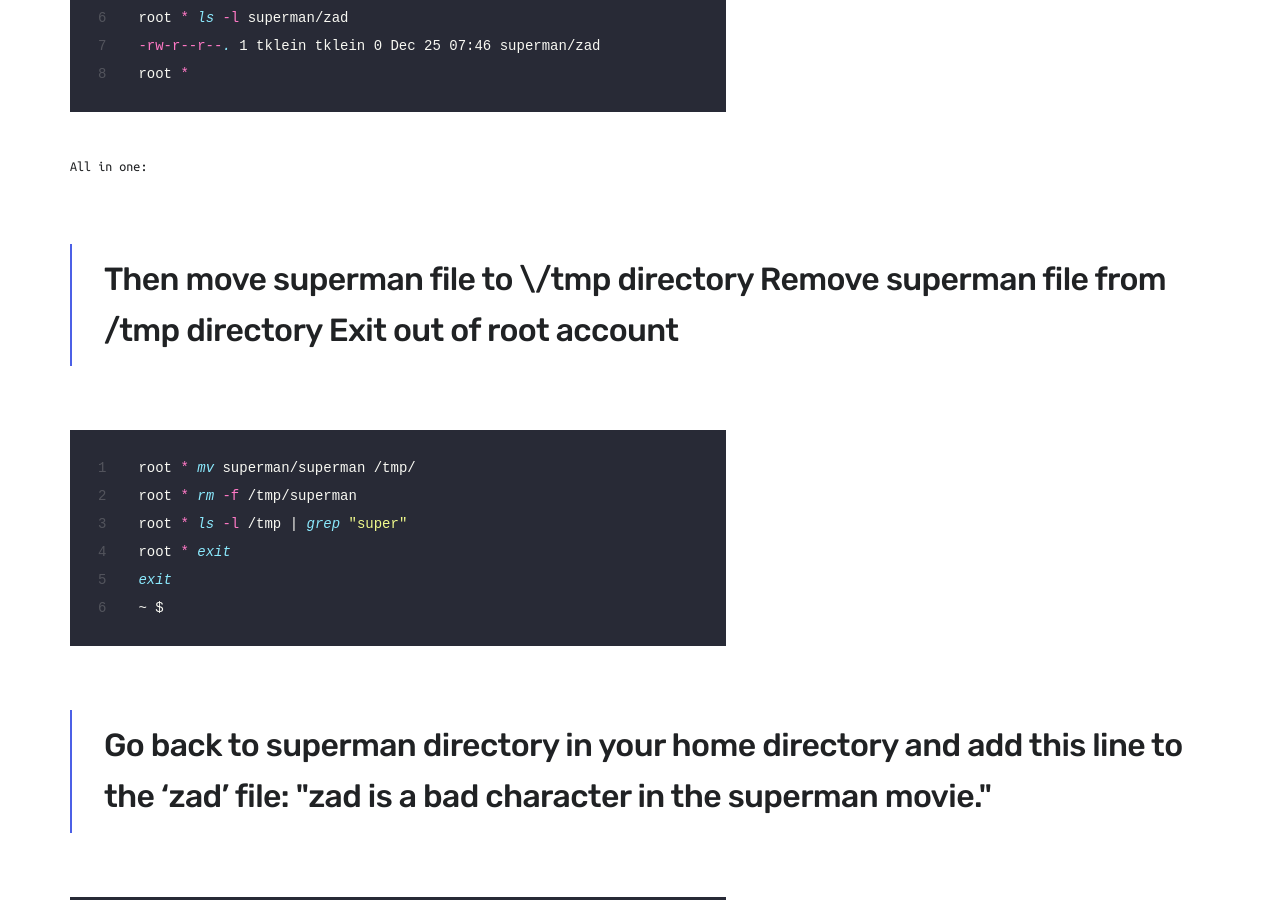
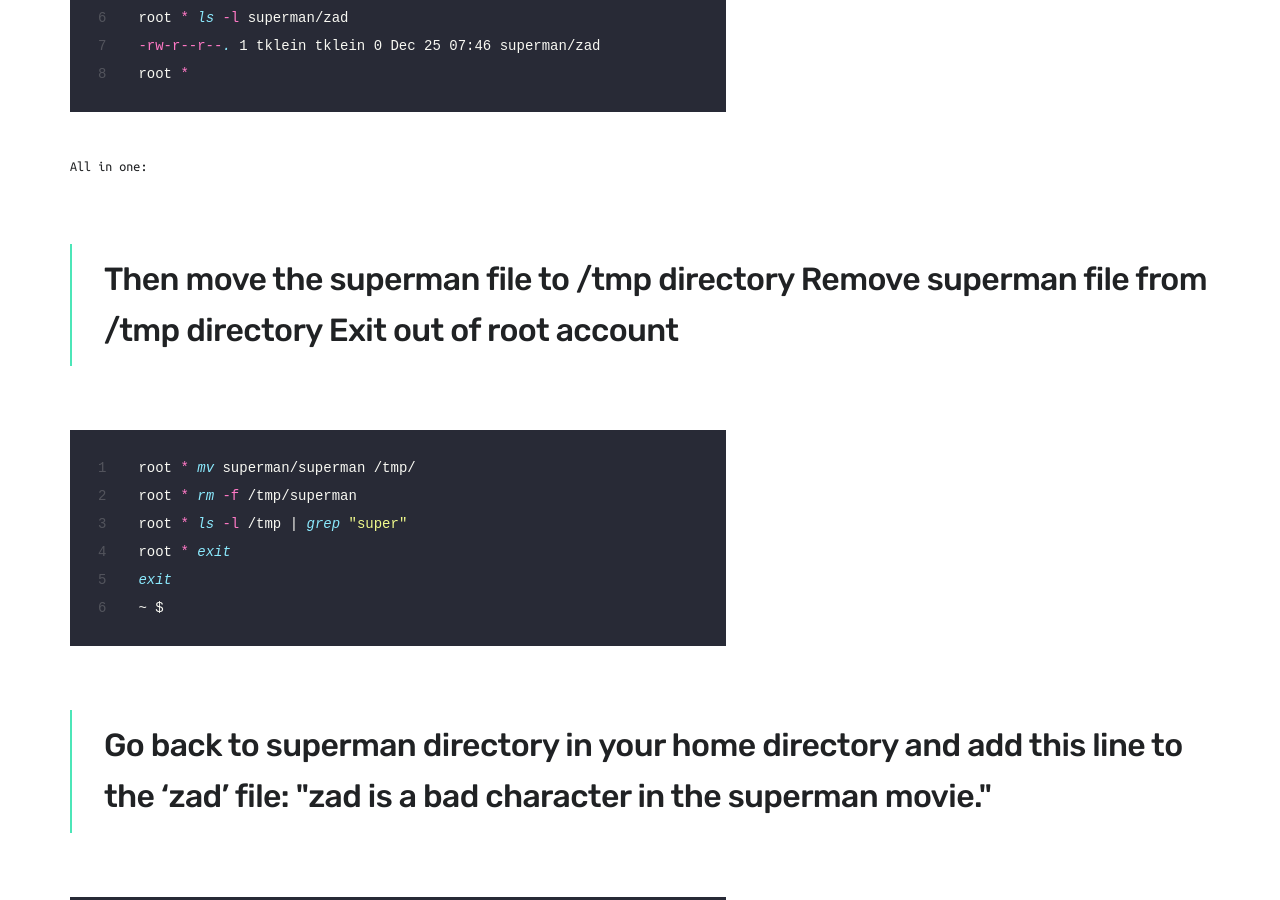
Before and after one commit to kletobias/kletobias.github.io, a Jekyll site: the page built from _projects/m4_exercises_pt1.md, in a window 1280 px wide and 900 px high, scrolled down 10225 px. Built offline with Jekyll 4.4.1, drawn with Linux system fonts in a browser that asks for light colours; nearby versions of some CDN libraries.

Commit message:
updating module4 for the website

```diff
--- a/_projects/m4_exercises_pt1.md
+++ b/_projects/m4_exercises_pt1.md
@@ -260,7 +260,7 @@ root *
 
 All in one\:
 
-> Then move superman file to \/tmp directory
+> Then move the superman file to /tmp directory
 > Remove superman file from /tmp directory
 > Exit out of root account
 
```
Also changed, not shown: other parts of _projects/m4_exercises_pt1.md (+1 -1 lines).
